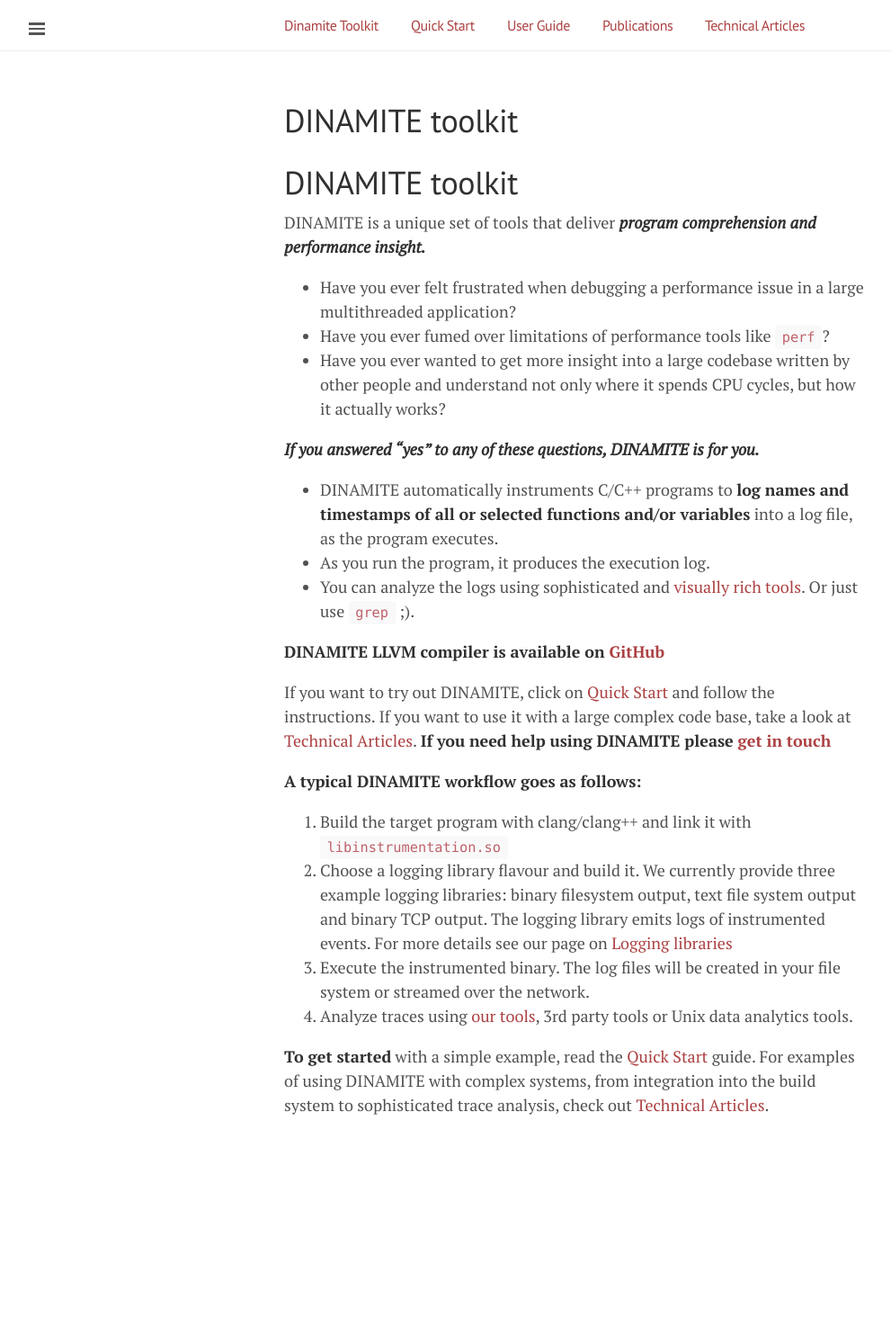
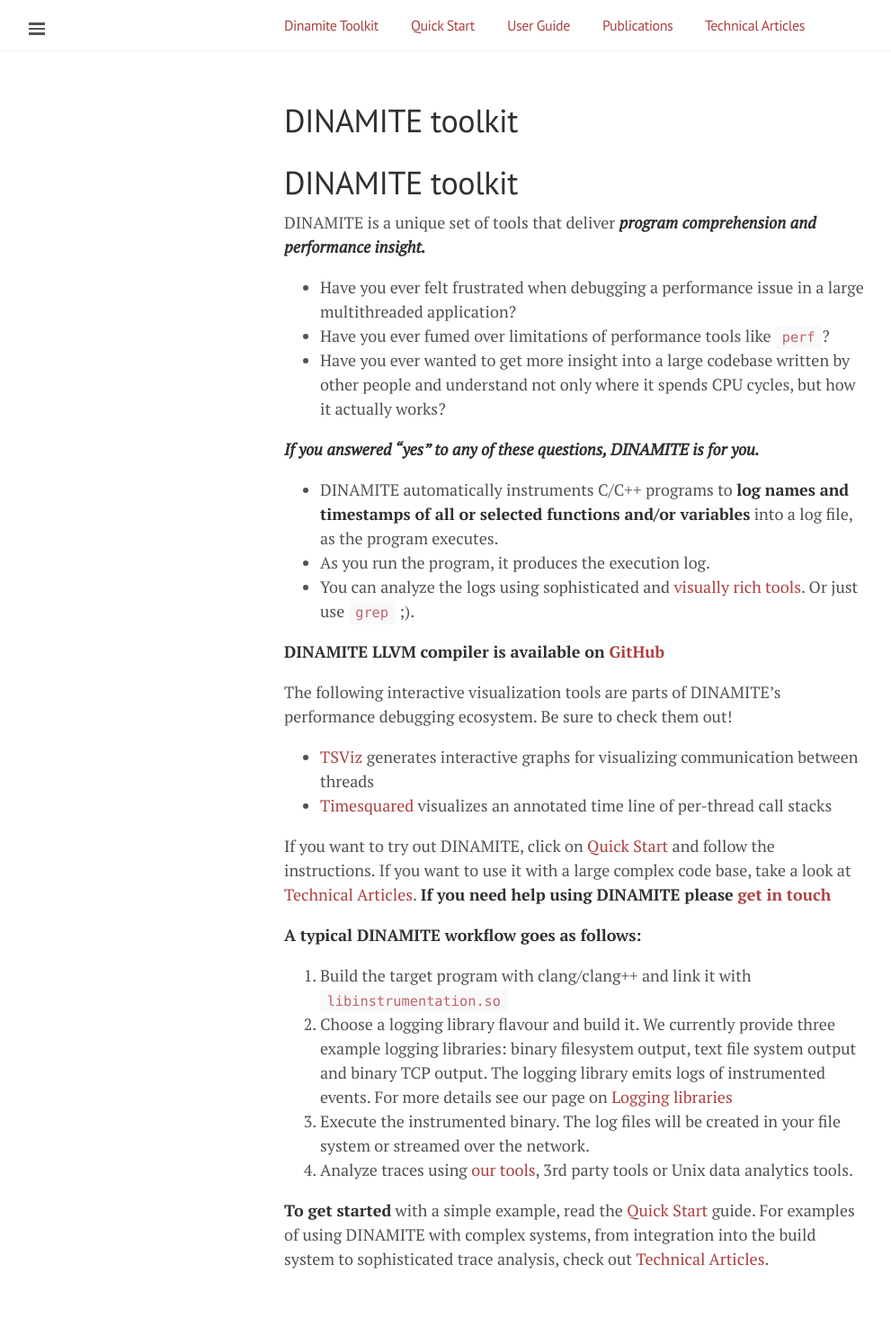
Before and after one commit to dinamite-toolkit/dinamite-toolkit.github.io, a Jekyll site: the page built from _pages/home.md, in a window 1280 px wide. Shown: the whole page at 90% size, without its empty margins (0-991 px from the left). Built offline with Jekyll 4.4.1, drawn with Linux system fonts in a browser that asks for light colours; our own code applies the rules of GitHub Pages for plain Markdown files; before the commit the page ends 1314 px from its top, so only the background shows below that.

Commit message:
Added links for TSViz and TimeSquared

```diff
--- a/_pages/home.md
+++ b/_pages/home.md
@@ -28,6 +28,14 @@
 
 **DINAMITE LLVM compiler is available on [GitHub](https://github.com/dinamite-toolkit/dinamite)**
 
+The following interactive visualization tools are parts of DINAMITE's
+performance debugging ecosystem. Be sure to check them out!
+
+- [TSViz](https://bestchai.bitbucket.io/tsviz/?) generates interactive graphs
+    for visualizing communication between threads
+- [Timesquared](https://auggy.bitbucket.io/timesquared/) visualizes an annotated
+    time line of per-thread call stacks
+
 If you want to try out DINAMITE, click on [Quick Start](/quickstart/)
 and follow the instructions. If you want to use it with a large
 complex code base, take a look at [Technical
```
